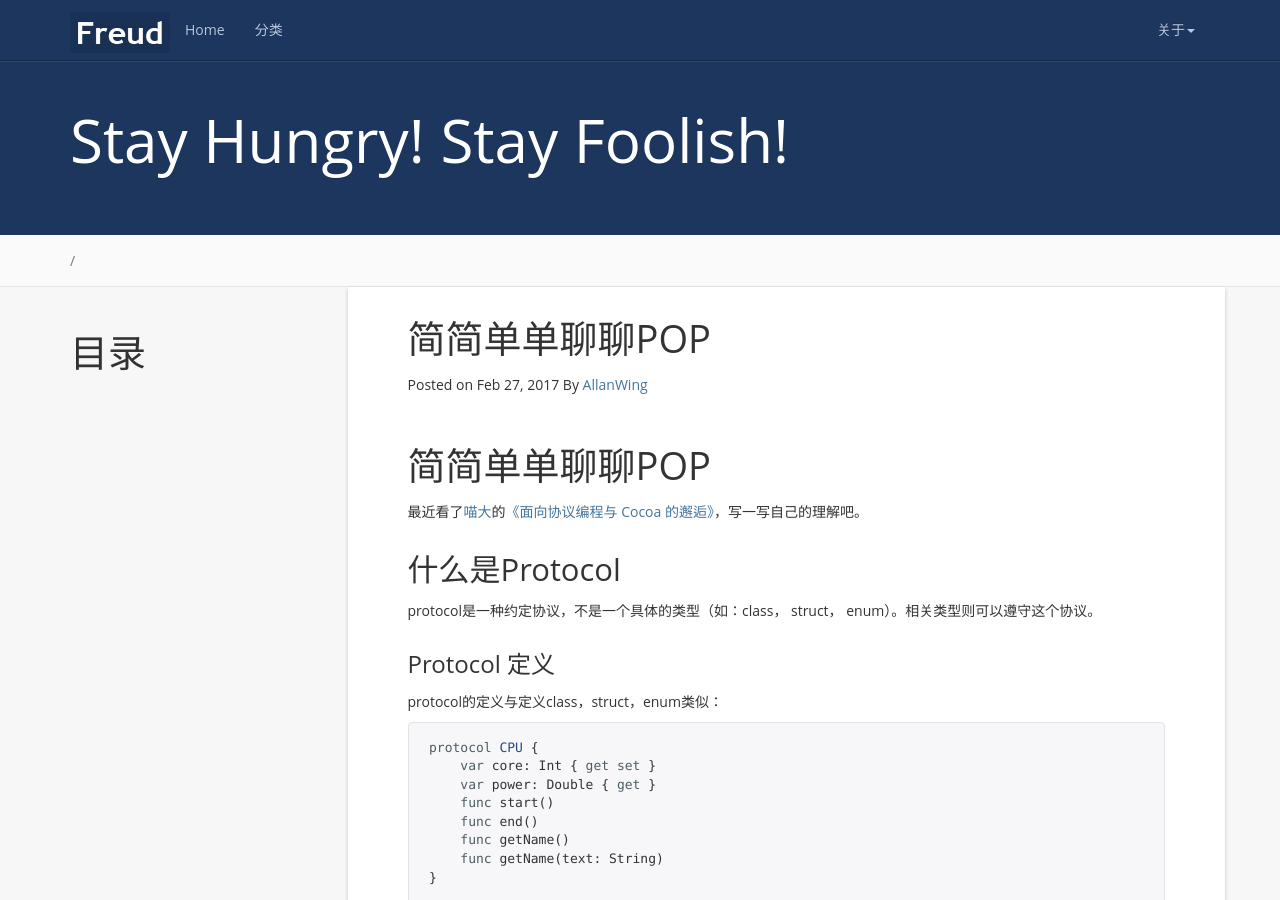
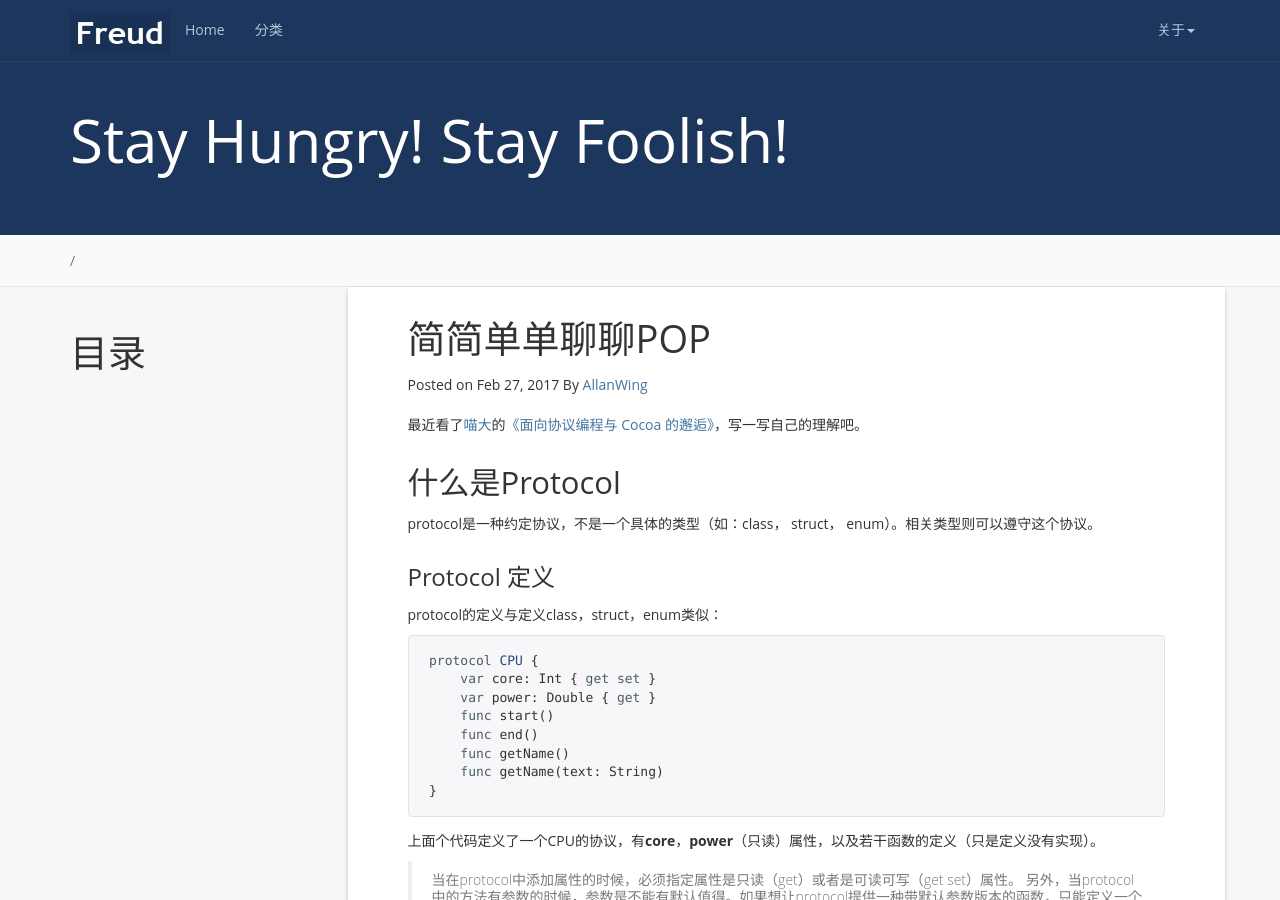
Before and after one commit to AllanWei0113/AllanWei0113.github.io, a Jekyll site: the page built from _posts/2017-02-27-POPTalk.md, in a window 1280 px wide and 900 px high. Built offline with Jekyll 4.4.1, drawn with Linux system fonts in a browser that asks for light colours; comment, search, counter and statistics services are not loaded.

Commit message:
fix(pop):

```diff
--- a/_posts/2017-02-27-POPTalk.md
+++ b/_posts/2017-02-27-POPTalk.md
@@ -5,7 +5,6 @@ date: 2017-02-27 22:23:11.000000000 +08:00
 tags: Swift试用
 ---
 
-# 简简单单聊聊POP
 
 最近看了[喵大](https://onevcat.com)的[《面向协议编程与 Cocoa 的邂逅》](https://onevcat.com/2016/11/pop-cocoa-1/)，写一写自己的理解吧。
 
```
